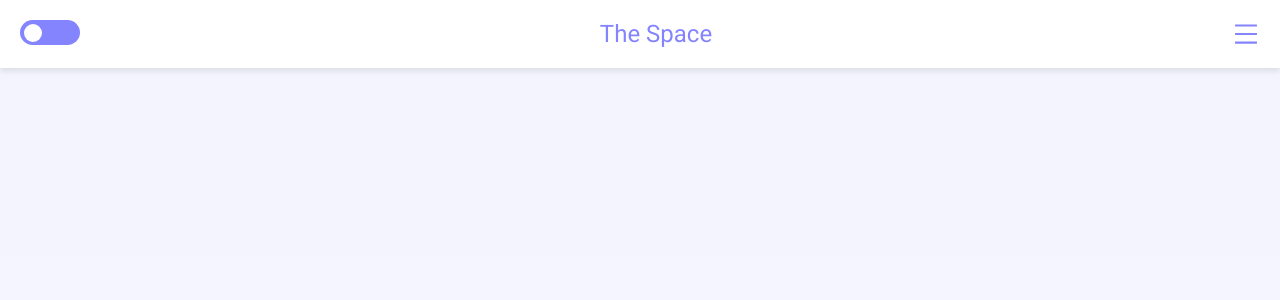
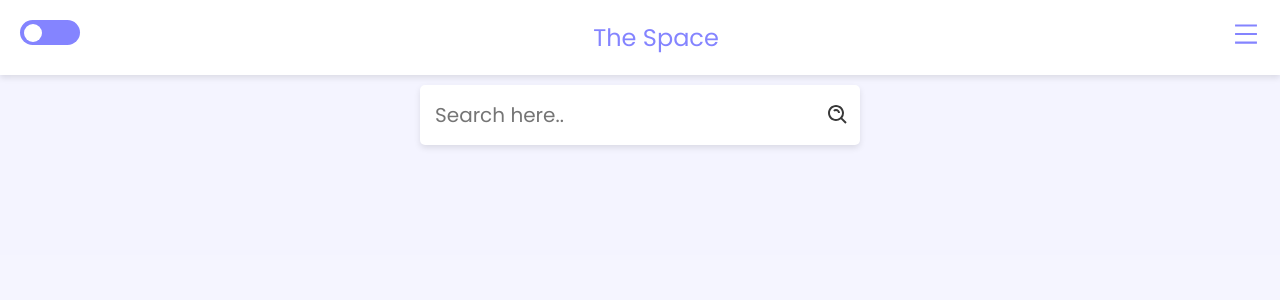
Before and after one commit to Abhishekkumar2021/nasa_project, a React (Create React App) app: page /nivl in a window 1280 px wide. Shown: the top 300 px of the page. Built offline with nearby package versions, Linux system fonts and the light colour scheme.

Commit message:
Added nasa video & image library component

```diff
--- a/src/APODAny.js
+++ b/src/APODAny.js
@@ -47,9 +47,6 @@ const StyledAPOD = styled.div`
       padding: 10px;
       width: fit-content;
       background: ${(props) => (props.light ? "white" : "#37383a")};
-      font-family: "Roboto", -apple-system, BlinkMacSystemFont, "Segoe UI",
-        "Roboto", "Oxygen", "Ubuntu", "Cantarell", "Fira Sans", "Droid Sans",
-        "Helvetica Neue", sans-serif;
     }
     .icon {
       background: ${(props) => (props.light ? "white" : "#37383a")};
--- a/src/App.js
+++ b/src/App.js
@@ -7,6 +7,7 @@ import { Route, Routes } from 'react-router-dom';
 import Home from './Home';
 import APOD from './APOD';
 import APODAny from './APODAny';
+import NIVL from './NIVL';
 
 
 const StyledApp = styled.div`
@@ -28,6 +29,7 @@ function App() {
                 <Routes>
 					<Route exact path='/apod' element={<APOD />} />
 					<Route exact path='/apodany' element={<APODAny />} />
+					<Route exact path='/nivl' element={<NIVL />} />
 					<Route path='/' element={<Home />} />
 				</Routes>
 			</StyledApp>
--- /dev/null
+++ b/src/NIVL.js
@@ -0,0 +1,311 @@
+import React, { useContext, useState } from "react";
+import styled from "styled-components";
+
+import { BsFillCameraVideoFill } from "react-icons/bs";
+import { BiSearchAlt } from "react-icons/bi";
+import {
+  AiOutlineCloudDownload,
+  AiOutlineLoading3Quarters,
+  AiOutlinePicture,
+  AiTwotoneAudio,
+} from "react-icons/ai";
+import ThemeContext from "./ThemeContext";
+import axios from "axios";
+const StyledDiv = styled.div`
+  position: relative;
+  flex-grow: 1;
+  padding: 10px;
+  display: flex;
+  justify-content: center;
+  align-items: center;
+  .search {
+    position: absolute;
+    top: 10px;
+    background: ${(props) => (props.light ? "white" : "#37383a")};
+    width: fit-content;
+    padding: 10px;
+    display: flex;
+    align-items: center;
+    border-radius: 5px;
+    box-shadow: 0px 3px 6px rgb(0, 0, 0, 0.1);
+    input{
+      border: none;
+      outline: none;
+      padding: 5px;
+      font-size: 20px;
+      color: ${({ light }) =>
+        light ? "rgba(0, 0, 0, 0.781)" : "rgb(256,256,256,0.8)"};
+      background: ${(props) => (props.light ? "white" : "#37383a")};
+    }
+    .icon {
+      font-size: 24px;
+    }
+  }
+
+  .loading {
+    font-size: 200px;
+    animation: rotate 2s linear infinite;
+    color: ${({ light }) => (light ? "#8484FF" : "skyblue")};
+  }
+  .data {
+    margin-top: 50px;
+    display: flex;
+    flex-wrap: wrap;
+    justify-content: center;
+    padding: 10px;
+    gap: 20px;
+    .image,
+    .video,
+    .audio {
+      display: flex;
+      flex-direction: column;
+      background: ${(props) => (props.light ? "white" : "#37383a")};
+      width: 600px;
+      border-radius: 10px;
+      gap: 5px;
+      max-width: 100%;
+      box-shadow: 0 3px 5px rgb(0, 0, 0, 0.1);
+      border: 10px solid ${(props) => (props.light ? "white" : "#37383a")};
+      img,
+      video {
+        border-radius: 10px;
+        width: 100%;
+      }
+      h2 {
+        border-radius: 10px;
+        text-align: center;
+        transition: 0.3s ease all;
+      }
+      p {
+        padding: 0 20px 20px 20px;
+      }
+    }
+    .image {
+      h2 {
+        background: rgba(256, 256, 256, 0.2);
+        padding: 20px;
+        color: white;
+        margin: 0 5px;
+        margin-top: -86px;
+        &:hover {
+          background: ${(props) => (props.light ? "white" : "#37383a")};
+          color: ${({ light }) => (light ? "#8484FF" : "skyblue")};
+        }
+      }
+    }
+    .video,
+    .audio {
+      h2 {
+        padding: 10px 20px;
+      }
+    }
+    h1 {
+      display: flex;
+      align-items: center;
+      width: 100%;
+      justify-content: center;
+      color: ${({ light }) => (light ? "#8484FF" : "skyblue")};
+      border-bottom: 1px solid ${({ light }) => (light ? "#8484FF" : "skyblue")};
+      padding: 10px;
+      .icon {
+        margin-right: 10px;
+      }
+    }
+    .audio {
+      gap: 10px;
+      width: 100%;
+      align-items: center;
+    }
+    button{
+      transition:0.3s ease all;
+      display:flex;
+      align-items:center;
+      border-radius:30px;
+      border: none;
+      outline: none;
+      padding: 10px 30px;
+      font-size: 20px;
+      box-shadow: 0 3px 5px rgb(0, 0, 0, 0.1);
+      color: ${({ light }) =>
+        light ? "rgba(0, 0, 0, 0.781)" : "rgb(256,256,256,0.8)"};
+      background: ${(props) => (props.light ? "white" : "#37383a")};
+      .icon {
+        margin-right: 10px;
+      }
+      &:active{
+        transform:scale(0.9);
+      }
+    }
+  }
+  @keyframes rotate {
+    0% {
+      transform: rotate(0deg);
+    }
+    100% {
+      transform: rotate(359deg);
+    }
+  }
+`;
+
+function NIVL() {
+  const [light] = useContext(ThemeContext);
+  const [value, setValue] = useState("");
+  const [isLoading, setLoading] = useState(false);
+  const [data, setData] = useState({
+    totalPage: 0,
+    page: 1,
+    images: [],
+    videos: [],
+    audios: [],
+  });
+  const handleChange = (e) => {
+    setValue(e.target.value);
+  };
+
+  const fillData = async (id) => {
+    const fetchData = async () => {
+      const res = await axios.get(
+        `https://images-api.nasa.gov/search?q=${value}&page=${data.page}`
+      );
+      const toReturn = res.data.collection;
+      return toReturn;
+    };
+    const dataRes = await fetchData();
+    const fetchMedia = async (url) => {
+      const res = await axios.get(url);
+      const toReturn = res.data;
+      return toReturn;
+    };
+    let totalPage, page;
+    page = data.page + 1;
+    totalPage = parseInt(dataRes.metadata.total_hits / 100);
+    let images = [];
+    let videos = [];
+    let audios = [];
+    for (let item of dataRes.items) {
+      const mediaRes = await fetchMedia(item.href);
+      const type = item.data[0].media_type;
+      if (type === "image") {
+        const href = mediaRes.find((href) => href.includes("orig.jpg"));
+        if (href)
+          images.push({
+            src: href,
+            title: item.data[0].title,
+            des: item.data[0].description || item.data[0].description_508,
+          });
+      }
+      if (type === "video") {
+        const href = mediaRes.find((href) => href.includes("orig.mp4"));
+        if (href)
+          videos.push({
+            src: href,
+            title: item.data[0].title,
+            des: item.data[0].description || item.data[0].description_508,
+          });
+      }
+      if (type === "audio") {
+        const href = mediaRes.find((href) => href.includes("orig.mp3"));
+        if (href)
+          audios.push({
+            src: href,
+            title: item.data[0].title,
+            des: item.data[0].description || item.data[0].description_508,
+          });
+      }
+      if (id === "initial")
+        setData({
+          totalPage,
+          page,
+          images,
+          videos,
+          audios,
+        });
+      else
+        setData({
+          totalPage,
+          page,
+          images: [...data.images, ...images],
+          videos: [...data.videos, ...videos],
+          audios: [...data.audios, ...audios],
+        });
+      setLoading(false);
+    }
+  };
+  const handleSubmit = async (e) => {
+    setLoading(true);
+    e.preventDefault();
+    fillData("initial");
+  };
+
+  const handleClick = ()=>{
+    fillData("not-initial");
+  }
+  return (
+    <StyledDiv light={light}>
+      <form className="search" onSubmit={handleSubmit}>
+        <input
+          type="text"
+          placeholder="Search here.."
+          value={value}
+          onChange={handleChange}
+        />
+        <BiSearchAlt className="icon" />
+      </form>
+      {isLoading ? (
+        <AiOutlineLoading3Quarters className="loading"></AiOutlineLoading3Quarters>
+      ) : (
+        <div className="data">
+          {data.images.length !== 0 && (
+            <h1>
+              <AiOutlinePicture className="icon" /> The image data from NASA
+            </h1>
+          )}
+
+          {data.images.map((item,idx) => (
+            <div className="image" key={idx}>
+              <img src={item.src} alt="images from nasa" />
+              <h2>{item.title}</h2>
+              <p>{item.des}</p>
+            </div>
+          ))}
+          {data.videos.length !== 0 && (
+            <h1>
+              <BsFillCameraVideoFill className="icon" />
+              The video data from NASA
+            </h1>
+          )}
+          {data.videos.map((item,idx) => (
+            <div className="video" key={idx}>
+              <video controls>
+                <source src={item.src} />
+              </video>
+              <h2>{item.title}</h2>
+              <p>{item.des}</p>
+            </div>
+          ))}
+          {data.audios.length !== 0 && (
+            <h1>
+              <AiTwotoneAudio className="icon" /> The audio data from NASA
+            </h1>
+          )}
+          {data.audios.map((item,idx) => (
+            <div className="audio" key={idx}>
+              <audio controls>
+                <source src={item.src} />
+              </audio>
+              <h2>{item.title}</h2>
+              <p>{item.des}</p>
+            </div>
+          ))}
+          {data.page < data.totalPage && (
+            <button onClick={handleClick}>
+              <AiOutlineCloudDownload className="icon" /> Load more data
+            </button>
+          )}
+        </div>
+      )}
+    </StyledDiv>
+  );
+}
+
+export default NIVL;
--- a/src/Navbar.js
+++ b/src/Navbar.js
@@ -9,6 +9,8 @@ import {
   AiFillHome,
   AiFillPicture,
 } from "react-icons/ai";
+
+import {BiLibrary} from 'react-icons/bi'
 import { Link } from "react-router-dom";
 
 const StyledNavbar = styled.nav`
@@ -107,6 +109,10 @@ export default function Navbar() {
             <AiFillPicture className="icon" />
             <Link to="/apodany">Astronomical picture of any day</Link>
           </li>
+          <li>
+            <BiLibrary className="icon" />
+            <Link to="/nivl">Nasa image & video library</Link>
+          </li>
         </ul>
       </div>
     </StyledNavbar>
--- a/src/index.css
+++ b/src/index.css
@@ -1,14 +1,13 @@
-@import url('https://fonts.googleapis.com/css2?family=Roboto:wght@100;300;400;500&display=swap');
+@import url('https://fonts.googleapis.com/css2?family=Poppins:wght@100;200;300;400&display=swap');
 *{
   padding:0;
   margin:0;
   box-sizing: border-box;
   font-weight: 400;
+  font-family: 'Poppins', sans-serif;
 }
 body {
-  font-family: 'Roboto',-apple-system, BlinkMacSystemFont, 'Segoe UI', 'Roboto', 'Oxygen',
-    'Ubuntu', 'Cantarell', 'Fira Sans', 'Droid Sans', 'Helvetica Neue',
-    sans-serif;
+
   -webkit-font-smoothing: antialiased;
   -moz-osx-font-smoothing: grayscale;
 }
```
